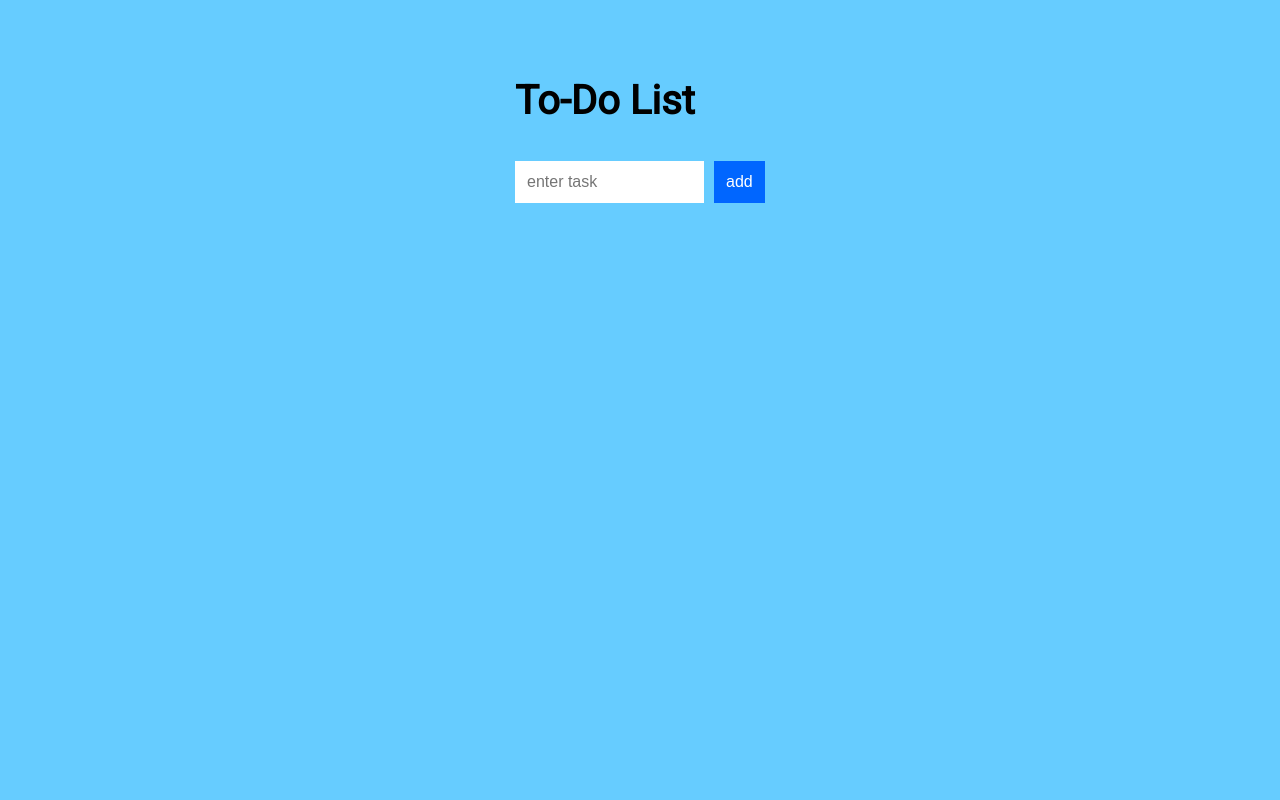
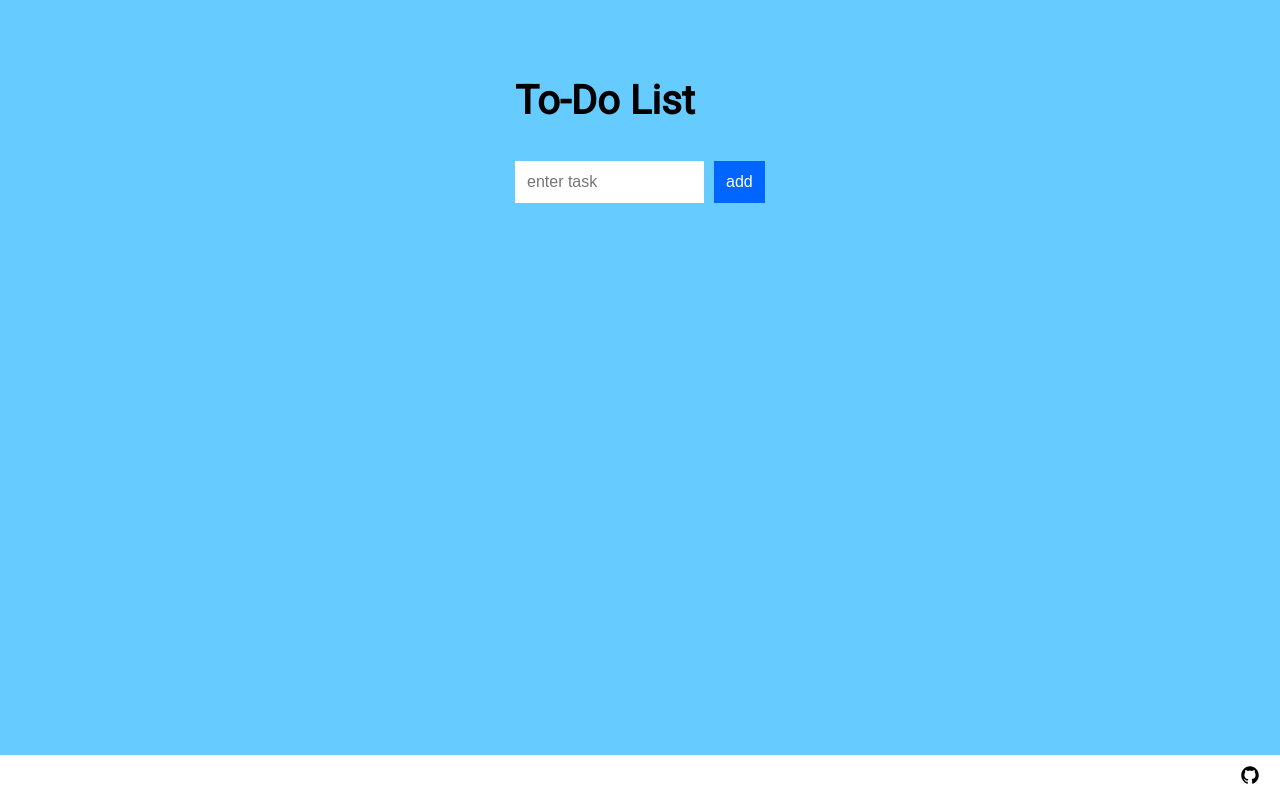
Before and after one commit to Rohit1204/todo-list, a React (Create React App) app: page / in a window 1280 px wide. Built offline with nearby package versions, Linux system fonts and the light colour scheme.

Commit message:
added footer

```diff
--- a/public/index.html
+++ b/public/index.html
@@ -40,5 +40,6 @@
       To begin the development, run `npm start` or `yarn start`.
       To create a production bundle, use `npm run build` or `yarn build`.
     -->
+  <script src="https://unpkg.com/ionicons@5.0.0/dist/ionicons.js"></script>
   </body>
 </html>
--- a/src/App.js
+++ b/src/App.js
@@ -1,6 +1,7 @@
 import React, { Component } from 'react';
-import TodoItems from './TodoItems/TodoItems';
+import TodoItems from './components/TodoItems/TodoItems';
 import './App.css';
+import  {Footer} from './components/Footer/footer.component';
 
 class App extends Component{
   constructor(props)
@@ -51,8 +52,8 @@ render()
         </form>
       </div>
       <TodoItems entries= {this.state.items}
-                  delete={this.deleteItem}
-                  />
+                  delete={this.deleteItem}/>
+      <Footer/>
     </div>
   );
 }
--- /dev/null
+++ b/src/components/Footer/footer.component.jsx
@@ -0,0 +1,10 @@
+import React from 'react';
+import './footer.style.css';
+
+export const Footer =()=>{
+    return(
+        <div className="footer">
+            <a href='https://github.com/rohit1204' target='__blank' className='github'><ion-icon name="logo-github"></ion-icon></a>
+        </div>
+    )
+}
--- /dev/null
+++ b/src/components/Footer/footer.style.css
@@ -0,0 +1,14 @@
+.footer{
+    position: absolute;
+    left: 0;
+    bottom: 0;
+    right: 0;
+    background-color: #ffffff;
+}
+.github{
+    color: #000000;
+    float: right;
+    margin: 10px;
+    font-size: 20px;
+    margin-right: 20px;
+}
--- a/src/TodoItems/TodoItems.jsx
+++ b/src/components/TodoItems/TodoItems.jsx
@@ -1,4 +1,4 @@
-import React, { Component ,Fragment} from 'react';
+import React, { Component} from 'react';
 import FlipMove from 'react-flip-move';
 import './TodoItems.css';
 class TodoItems extends Component{
```
Also changed, not shown: package.json (+4 -3 lines), src/components/TodoItems/TodoItems.css (renamed from src/TodoItems/TodoItems.css), 1 other file (tests, documents, lock files or other folders).
